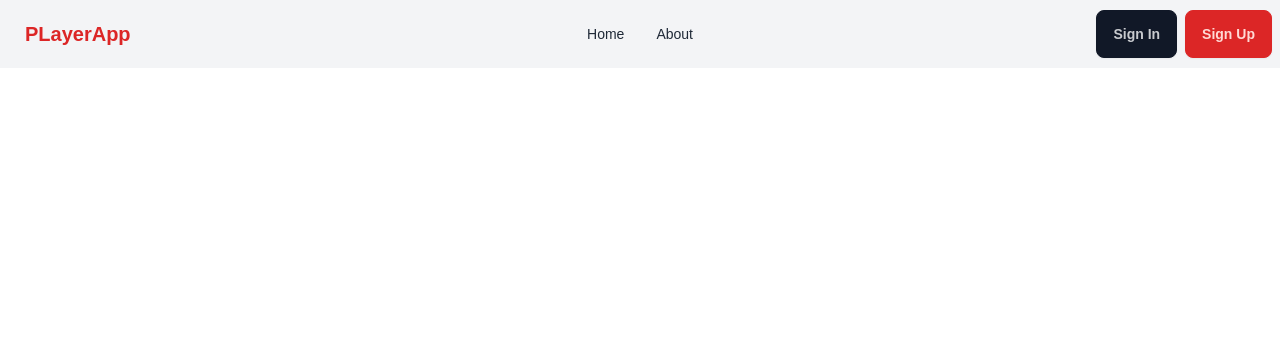
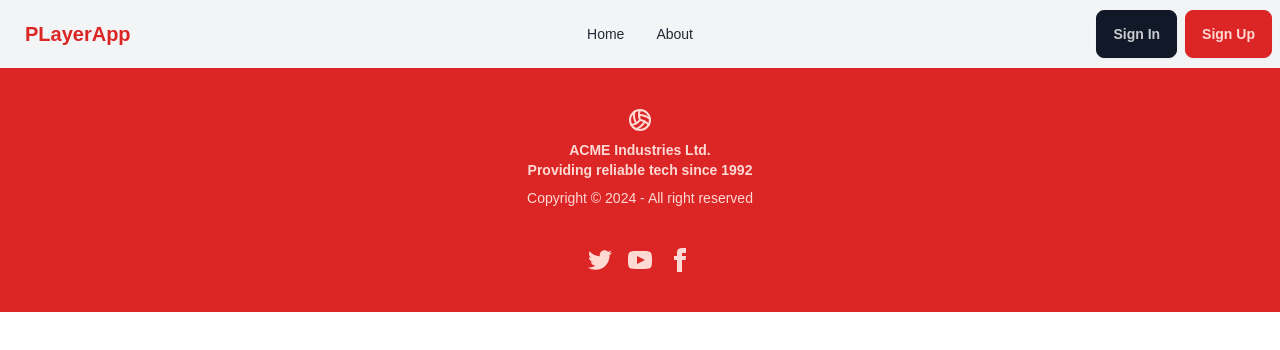
Before and after one commit to Osiris8/player-app, a Next.js app: page / in a window 1280 px wide. Shown: the top 350 px of the page. Built offline with nearby package versions, Linux system fonts and the light colour scheme.

Commit message:
Install lucide react and add footer component

```diff
--- a/app/page.tsx
+++ b/app/page.tsx
@@ -1,9 +1,11 @@
+import Footer from "@/components/Footer";
 import Navbar from "@/components/Navbar";
 
 export default function Home() {
   return (
     <div data-theme="elegant">
       <Navbar />
+      <Footer />
     </div>
   );
 }
--- /dev/null
+++ b/components/Footer.tsx
@@ -0,0 +1,53 @@
+import { Volleyball } from "lucide-react";
+export default function Footer() {
+  return (
+    <footer className="footer footer-center bg-primary text-primary-content p-10">
+      <aside>
+        <Volleyball />
+        <p className="font-bold">
+          ACME Industries Ltd.
+          <br />
+          Providing reliable tech since 1992
+        </p>
+        <p>Copyright © {new Date().getFullYear()} - All right reserved</p>
+      </aside>
+      <nav>
+        <div className="grid grid-flow-col gap-4">
+          <a>
+            <svg
+              xmlns="http://www.w3.org/2000/svg"
+              width="24"
+              height="24"
+              viewBox="0 0 24 24"
+              className="fill-current"
+            >
+              <path d="M24 4.557c-.883.392-1.832.656-2.828.775 1.017-.609 1.798-1.574 2.165-2.724-.951.564-2.005.974-3.127 1.195-.897-.957-2.178-1.555-3.594-1.555-3.179 0-5.515 2.966-4.797 6.045-4.091-.205-7.719-2.165-10.148-5.144-1.29 2.213-.669 5.108 1.523 6.574-.806-.026-1.566-.247-2.229-.616-.054 2.281 1.581 4.415 3.949 4.89-.693.188-1.452.232-2.224.084.626 1.956 2.444 3.379 4.6 3.419-2.07 1.623-4.678 2.348-7.29 2.04 2.179 1.397 4.768 2.212 7.548 2.212 9.142 0 14.307-7.721 13.995-14.646.962-.695 1.797-1.562 2.457-2.549z"></path>
+            </svg>
+          </a>
+          <a>
+            <svg
+              xmlns="http://www.w3.org/2000/svg"
+              width="24"
+              height="24"
+              viewBox="0 0 24 24"
+              className="fill-current"
+            >
+              <path d="M19.615 3.184c-3.604-.246-11.631-.245-15.23 0-3.897.266-4.356 2.62-4.385 8.816.029 6.185.484 8.549 4.385 8.816 3.6.245 11.626.246 15.23 0 3.897-.266 4.356-2.62 4.385-8.816-.029-6.185-.484-8.549-4.385-8.816zm-10.615 12.816v-8l8 3.993-8 4.007z"></path>
+            </svg>
+          </a>
+          <a>
+            <svg
+              xmlns="http://www.w3.org/2000/svg"
+              width="24"
+              height="24"
+              viewBox="0 0 24 24"
+              className="fill-current"
+            >
+              <path d="M9 8h-3v4h3v12h5v-12h3.642l.358-4h-4v-1.667c0-.955.192-1.333 1.115-1.333h2.885v-5h-3.808c-3.596 0-5.192 1.583-5.192 4.615v3.385z"></path>
+            </svg>
+          </a>
+        </div>
+      </nav>
+    </footer>
+  );
+}
--- a/package.json
+++ b/package.json
@@ -9,6 +9,7 @@
     "lint": "next lint"
   },
   "dependencies": {
+    "lucide-react": "^0.468.0",
     "next": "15.0.4",
     "react": "^19.0.0",
     "react-dom": "^19.0.0"
```
Also changed, not shown: 1 other file (tests, documents, lock files or other folders).
